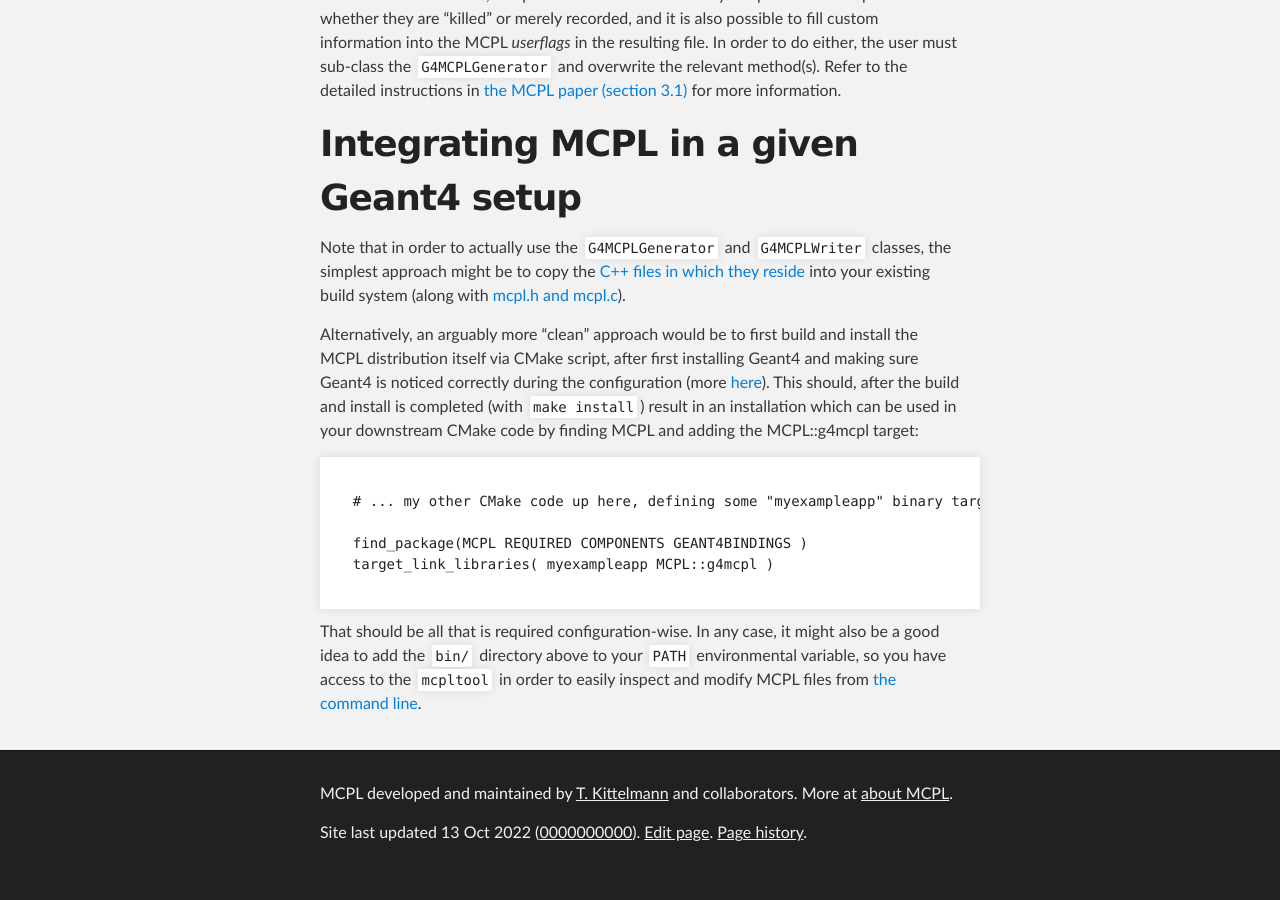
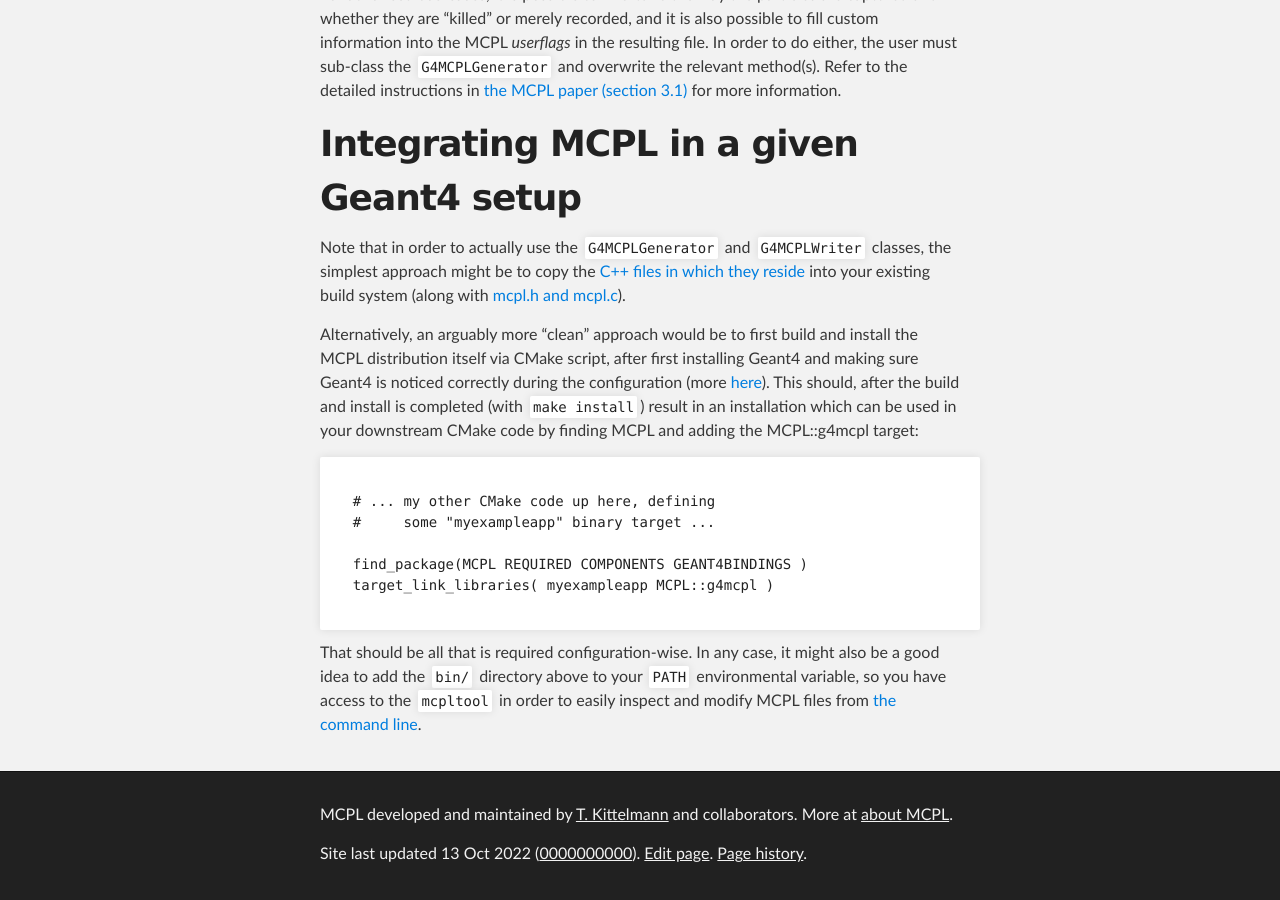
Before and after one commit to mctools/mcpl, a Jekyll site: the page built from hooks_geant4.md, in a window 1280 px wide and 900 px high, scrolled down 2411 px. Built offline with Jekyll 4.4.1, drawn with Linux system fonts in a browser that asks for light colours; before the commit the page ends 3290 px from its top, so only the background shows below that.

Commit message:
format example better

````diff
--- a/hooks_geant4.md
+++ b/hooks_geant4.md
@@ -74,7 +74,8 @@ Alternatively, an arguably more "clean" approach would be to first build and ins
 
 ```
 
-  # ... my other CMake code up here, defining some "myexampleapp" binary target ...
+  # ... my other CMake code up here, defining
+  #     some "myexampleapp" binary target ...
 
   find_package(MCPL REQUIRED COMPONENTS GEANT4BINDINGS )
   target_link_libraries( myexampleapp MCPL::g4mcpl )
````
